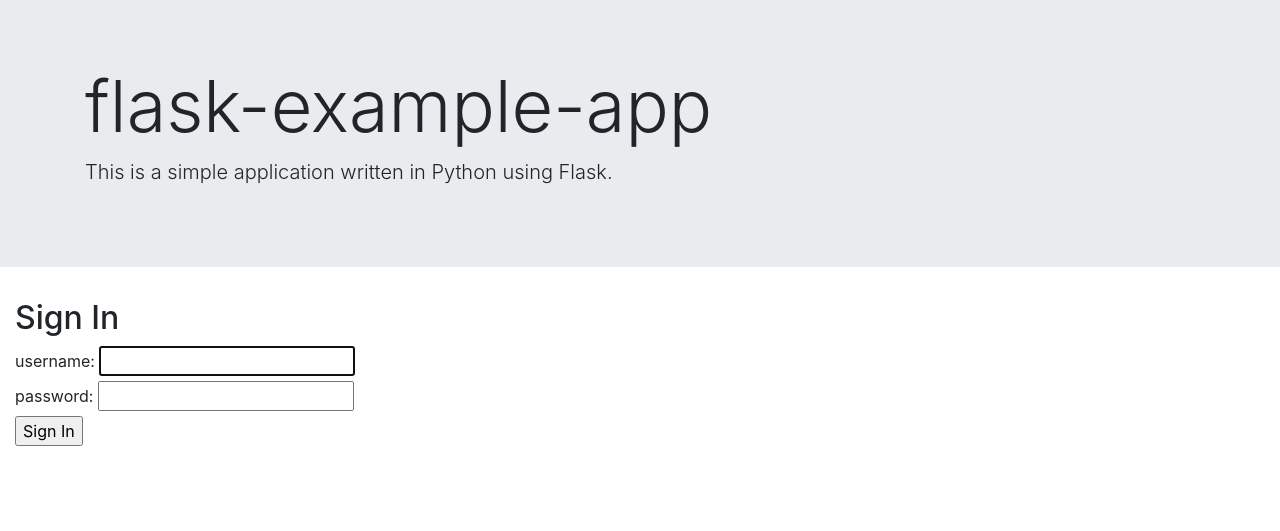
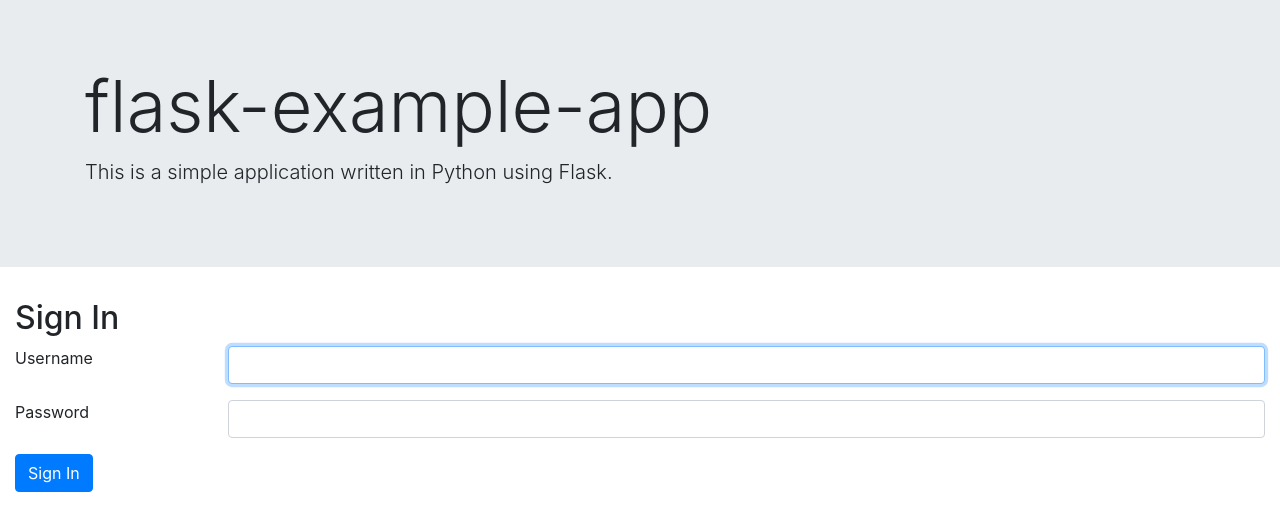
Before and after one commit to petr-korobeinikov/flask-app-example, a Flask app: page /signin in a window 1280 px wide. Shown: the part 137-668 px from the top of the page. Run offline with Flask 2, Linux system fonts and the light colour scheme; parts of the project's set-up code (start-up, migrations or seed data) failed here and were passed over; some libraries are stand-ins or nearby versions.

Commit message:
Add sign in form markup.

```diff
--- a/application/templates/signin.j2
+++ b/application/templates/signin.j2
@@ -6,24 +6,38 @@
         {{ form.hidden_tag() }}
         {{ form.id }}
 
-        <div>{{ form.username.label }}: {{ form.username(autofocus=true) }}</div>
+        <div class="form-group row">
+            {{ form.username.label(class='col-sm-2 form-control-label text-xs-right', text='Username') }}
+            <div class="col-sm-10">
+                {{ form.username(autofocus=true, class='form-control') }}
                 {% if form.username.errors %}
-            <ul class="errors">
+                    <ul class="text-danger">
                         {% for error in form.username.errors %}
                             <li>{{ error }}</li>
                         {% endfor %}
                     </ul>
                 {% endif %}
+            </div>
+        </div>
 
-        <div>{{ form.password.label }}: {{ form.password }}</div>
+        <div class="form-group row">
+            {{ form.password.label(class='col-sm-2 form-control-label text-xs-right', text='Password') }}
+            <div class="col-sm-10">
+                {{ form.password(class='form-control') }}
                 {% if form.password.errors %}
-            <ul class="errors">
+                    <ul class="text-danger">
                         {% for error in form.password.errors %}
                             <li>{{ error }}</li>
                         {% endfor %}
                     </ul>
                 {% endif %}
+            </div>
+        </div>
 
-        <input type="submit" value="Sign In">
+        <div class="form-group row">
+            <div class="col-sm-10 col-sm-offset-2">
+                <input type="submit" value="Sign In" class="btn btn-primary">
+            </div>
+        </div>
     </form>
 {% endblock %}
```
Lines whose indentation alone changed are shown as unchanged.
